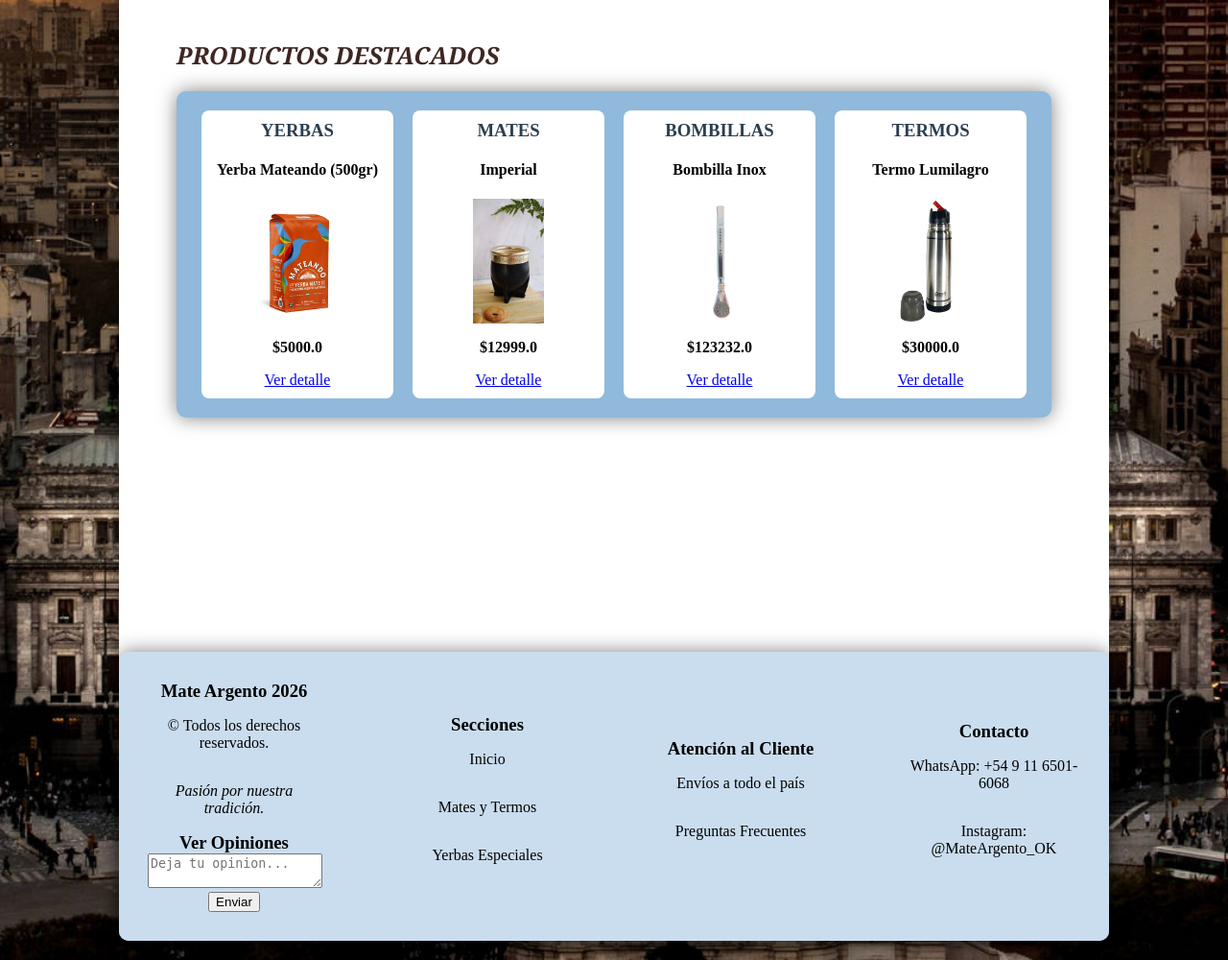
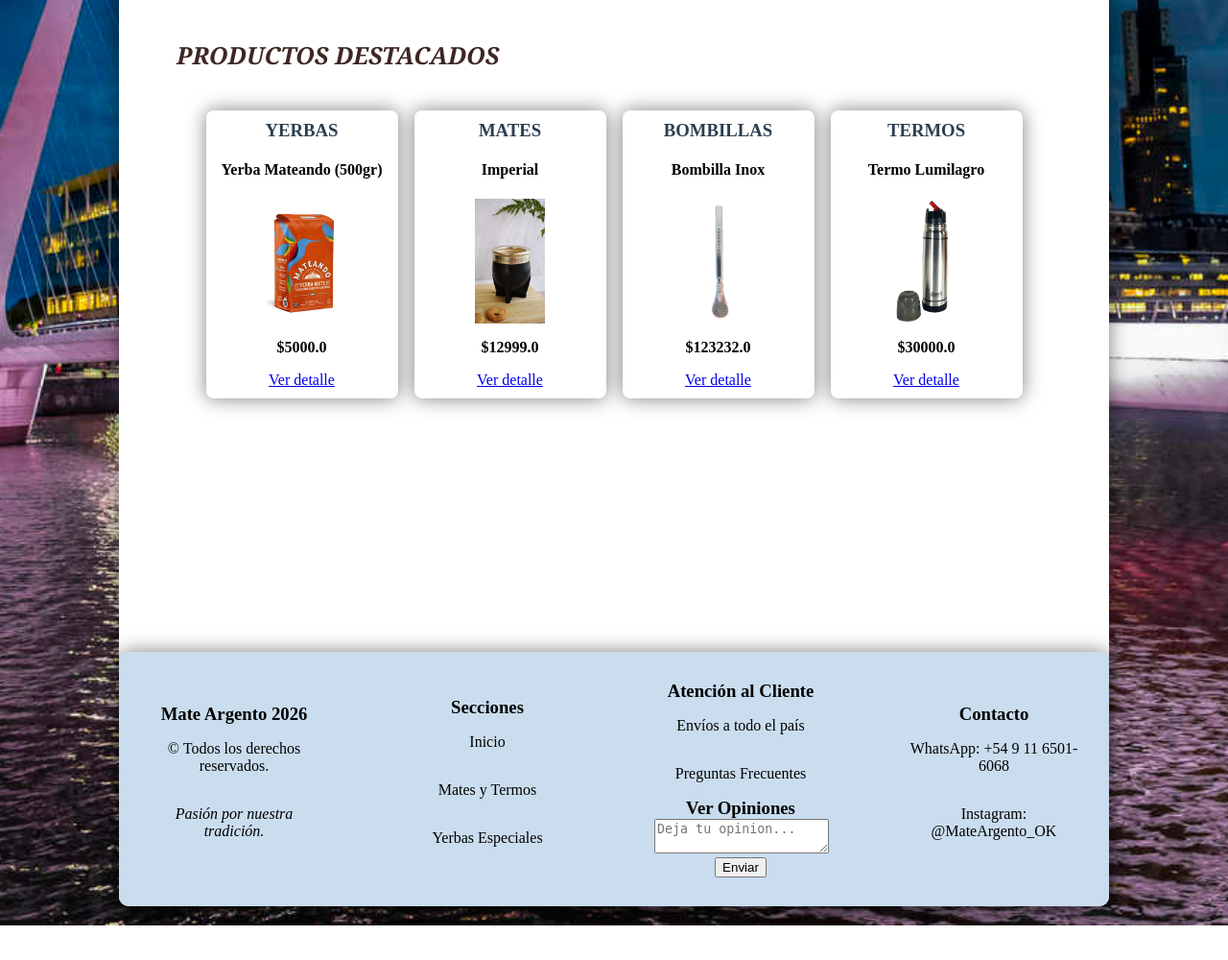
Before and after one commit to ruben15456326/Mate-Argento, a Flask app: page / in a window 1280 px wide. Shown: the part 402-1402 px from the top of the page at 96% size. After the commit the page ends 1366 px from the top, so only its background shows below. Run offline with Flask 3, Linux system fonts and the light colour scheme.

Commit message:
Cambie imagen de fondo y quite color del contenedor y cambie color del anuncio modular

```diff
--- a/tp viernes/static/estilos.css
+++ b/tp viernes/static/estilos.css
@@ -2,7 +2,7 @@
 body {
     background-color: #ccc;
     /* Flask busca la carpeta img que está al mismo nivel que el CSS */
-    background-image: url('img/argentina.jpg');
+    background-image: url('img/mujer.jpg');
     background-size: cover;
     background-repeat: no-repeat;
     background-position: center;
@@ -57,6 +57,20 @@ body {
     box-shadow: 0px 0px 20px rgba(0, 0, 0, 0.5);
     min-height: 200px;      /* Por si la categoría está vacía, que no se vea el fondo aplastado */
 }
+
+.contenedor-padre3 {
+    display: flex;
+    flex-direction: row;
+    flex-wrap: wrap;        /* ¡IMPORTANTE! Permite que las tarjetas bajen a otra fila si no entran */
+    justify-content: center; /* Cambia space-between por center para que queden agrupadas si son pocas */
+    align-items: center;
+    gap: 17px;              /* Esto crea un espacio exacto y parejo entre las tarjetas */
+    padding: 20px;
+    background-color: #fff;
+    border-radius: 10px;
+    min-height: 200px;      /* Por si la categoría está vacía, que no se vea el fondo aplastado */
+}
+
 
 
                                             /* BLOQUES */
@@ -165,6 +179,7 @@ h3 {
     justify-content: space-between; /* Empuja el precio y botón al final */
     height: 100%;
     box-sizing: border-box;
+    box-shadow: 0px 0px 20px rgba(0, 0, 0, 0.5);
 }
 
 .tarjeta img {
--- a/tp viernes/templates/base.html
+++ b/tp viernes/templates/base.html
@@ -9,7 +9,7 @@
     <link rel="stylesheet" href="https://cdnjs.cloudflare.com/ajax/libs/font-awesome/6.0.0/css/all.min.css">
 </head>
 <body>
-    <div style="background-color: #CADDEE !important; color: #000 !important; padding: 7px 0; width: 100%; margin: 0; border: none;">
+    <div style="background-color: #13283A !important; color: #fff !important; padding: 7px 0; width: 100%; margin: 0; border: none;">
         <marquee behavior="scroll" direction="left" scrollamount="8" style="font-weight: bold;">
             🔥 15% OFF PAGANDO CON TRANSFERENCIA --- 🧉 ENVÍOS GRATIS EN COMPRAS MAYORES A $50.000 --- 🇦🇷 MATE ARGENTO
         </marquee>
@@ -106,11 +106,6 @@
                 <h3>Mate Argento 2026</h3>
                 <p>&copy; Todos los derechos reservados.</p>
                 <p><em>Pasión por nuestra tradición.</em></p>
-                <form action="/enviar_opinion" method="POST">
-                    <a href="/opiniones" class="enlace-titulo efecto-verde" style="color:#000"><h3>Ver Opiniones</h3></a>
-                    <textarea type="text" name="opinion_texto" placeholder="Deja tu opinion..." required></textarea>
-                        <button type="submit">Enviar</button>
-                </form>
             </div>
 
             <div class="tarjeta-pie">
@@ -124,6 +119,11 @@
                 <h3>Atención al Cliente</h3>
                 <p>Envíos a todo el país</p>
                 <p>Preguntas Frecuentes</p>
+                <form action="/enviar_opinion" method="POST">
+                    <a href="/opiniones" class="enlace-titulo efecto-verde" style="color:#000"><h3>Ver Opiniones</h3></a>
+                    <textarea type="text" name="opinion_texto" placeholder="Deja tu opinion..." required></textarea>
+                        <button type="submit">Enviar</button>
+                </form>
             </div>
 
             <div class="tarjeta-pie">
--- a/tp viernes/templates/inicio.html
+++ b/tp viernes/templates/inicio.html
@@ -14,7 +14,7 @@
     <!-- MUESTRA LOS PRODUCTOS DE LA BASE DE DATOS -->
     <h2>Productos destacados</h2>
 
-    <div class="contenedor-padre2">
+    <div class="contenedor-padre3">
 
         <div class="tarjeta">
             <a href="/seccion/Yerbas" class="enlace-titulo efecto-verde"><h3>YERBAS</h3></a>
--- a/tp viernes/templates/productos.html
+++ b/tp viernes/templates/productos.html
@@ -13,7 +13,7 @@
 
     {% block content %}
     <br><br><br>
-    <div class="contenedor-padre2">
+    <div class="contenedor-padre3">
         {% for p in productos %}
             <div class="tarjeta">
                 <h4>{{ p.nombre }}</h4>
```
Also changed, not shown: tp viernes/mate_argento.db, tp viernes/static/img/calle.jfif (added), tp viernes/static/img/congreso.avif (added), tp viernes/static/img/fondo_negro.avif (added), tp viernes/static/img/mujer.jpg (added), tp viernes/static/img/obelisco.jpg (added).
